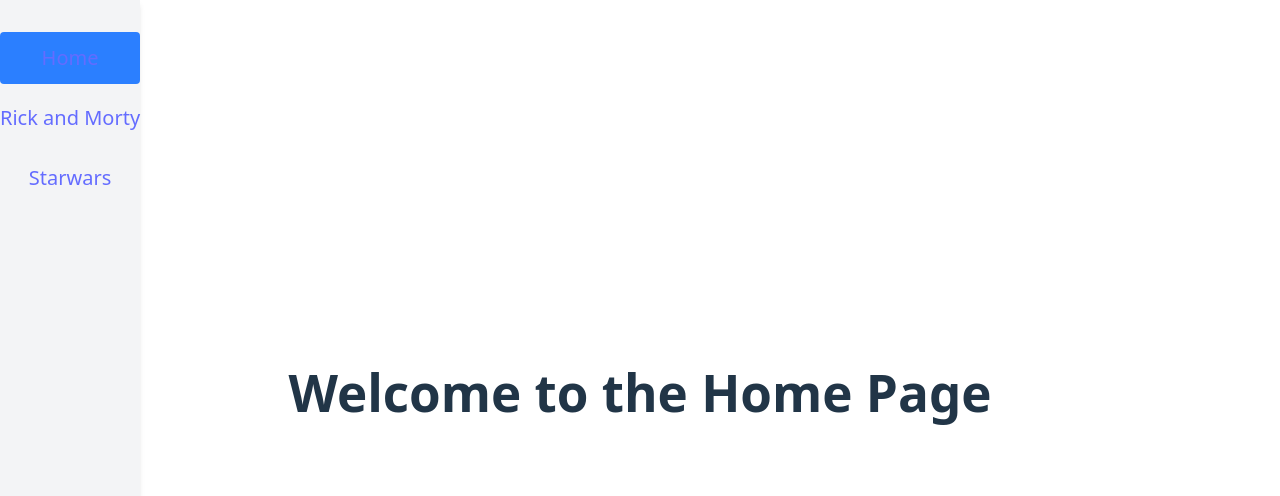
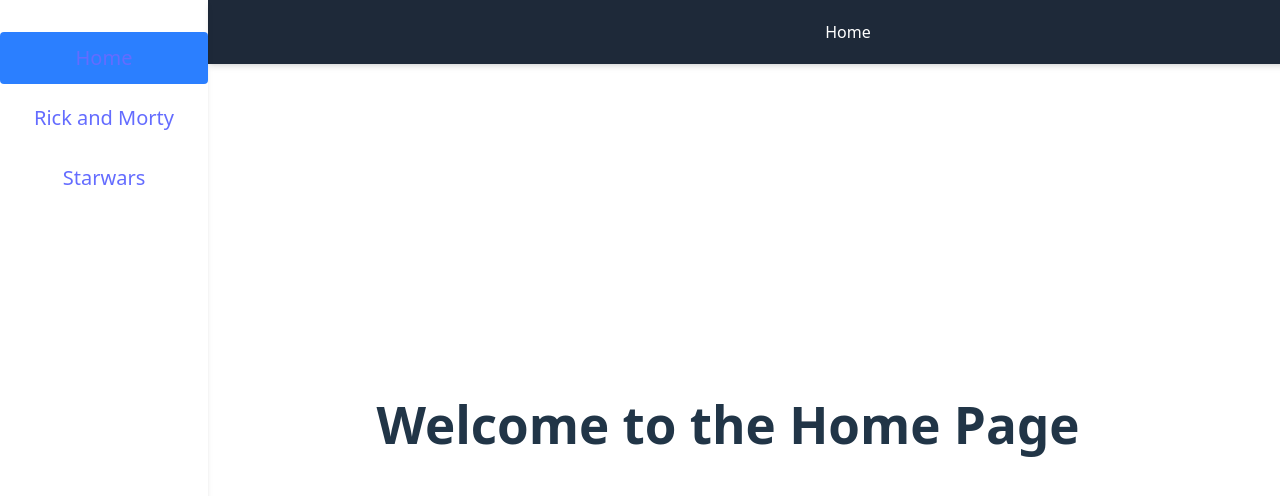
Before and after one commit to Saicasm/react-scalable, a React (Vite) app: page / in a window 1280 px wide. Shown: the top 496 px of the page. Built offline with nearby package versions, Linux system fonts and the light colour scheme.

Commit message:
feat: added header and util file for classnames

```diff
--- a/package.json
+++ b/package.json
@@ -11,10 +11,12 @@
   },
   "dependencies": {
     "@tailwindcss/vite": "^4.1.8",
+    "clsx": "^2.1.1",
     "lodash": "^4.17.21",
     "react": "^19.1.0",
     "react-dom": "^19.1.0",
     "react-router-dom": "^7.6.2",
+    "tailwind-merge": "^3.3.0",
     "zod": "^3.25.51"
   },
   "devDependencies": {
--- a/src/app/App.tsx
+++ b/src/app/App.tsx
@@ -6,7 +6,6 @@ import { renderRoutes } from './routes/generateroutes';
 const AppRoutes = renderRoutes(routes);
 
 function App() {
-
   return (
     <>
       <AppRoutes isAuthorized={true} />
--- a/src/app/layouts/Header/Header.tsx
+++ b/src/app/layouts/Header/Header.tsx
@@ -1,6 +1,12 @@
-import type React from "react";
+import React from 'react';
+// TODO: Clean up the code
+const Header: React.FC = () => {
 
-const Header: React.FC = () => {
-    return (<></>)
-}
+    return (
+        <div className='ml-52 fixed top-0 left-0 w-full h-16 bg-gray-800 text-white flex items-center justify-center shadow-md z-50'>
+            Home
+        </div>
+    );
+};
+
 export default Header;
--- a/src/app/layouts/Layout.tsx
+++ b/src/app/layouts/Layout.tsx
@@ -2,14 +2,17 @@ import type React from "react";
 import Header from "./Header/Header";
 import { Outlet } from "react-router-dom";
 import SideNav from "./SideNav/SideNav";
-import { Fragment } from "react";
-
+import { Fragment, useState } from "react";
+import SideNavOverlay from "./SideNav/SideNavOverlay";
 
 const MainLayout: React.FC = () => {
+    const [isMobileNavOpen, setMobileNavOpen] = useState(false);
+
     return (<Fragment>
         <Header />
         <SideNav />
-        <main className="">
+        {/* <SideNavOverlay isOpen={isMobileNavOpen} onClose={() => setMobileNavOpen(false)} /> */}
+        <main className="ml-16 mt-16 sm:ml-44 p-4 transition-all duration-300">
             <Outlet />
         </main>
     </Fragment>)
--- a/src/app/layouts/SideNav/SideNav.tsx
+++ b/src/app/layouts/SideNav/SideNav.tsx
@@ -8,7 +8,7 @@ const SideNav: React.FC = () => {
     .flatMap(layout => layout.routes)
   return (
     <nav
-      className="fixed left-0 top-0 h-full  bg-gray-100 flex flex-col items-center py-8 shadow-md"
+      className="fixed left-0 top-0 h-full   w-52  flex flex-col items-center py-8 shadow-md"
       style={{ zIndex: 100 }}
     >
       {sideNavLinks.map(route => (
--- /dev/null
+++ b/src/app/layouts/SideNav/SideNavOverlay.tsx
@@ -0,0 +1,35 @@
+import React from 'react';
+import { NavLink } from 'react-router-dom';
+import { routes } from '../../routes/routes.ts';
+
+// TODO: Clean up the code
+const SideNavOverlay: React.FC = () => {
+    const sideNavLinks = routes
+        .flatMap(layout => layout.routes)
+    return (
+        <nav
+            className="fixed left-0 top-0 h-full bg-green-950  flex flex-col items-center py-8 shadow-md"
+            style={{ zIndex: 100 }}
+        >
+            {sideNavLinks.map(route => (
+                <NavLink
+                    key={route.name}
+                    to={{
+                        pathname: route.path,
+                    }}
+
+                    className={({ isActive }) =>
+                        `w-full text-center py-3 text-xl font-semibold mb-2 rounded transition ${isActive ? 'bg-blue-500 text-white' : 'hover:bg-blue-100'
+                        }`
+                    }
+                    end={route.path === '/'}
+                >
+                    {route.title}
+                </NavLink>
+            ))}
+
+        </nav>
+    );
+};
+
+export default SideNavOverlay;
--- /dev/null
+++ b/src/utils/cn.ts
@@ -0,0 +1,6 @@
+import { type ClassValue, clsx } from 'clsx';
+import { twMerge } from 'tailwind-merge';
+
+export function cn(...inputs: ClassValue[]) {
+  return twMerge(clsx(inputs));
+}
```
